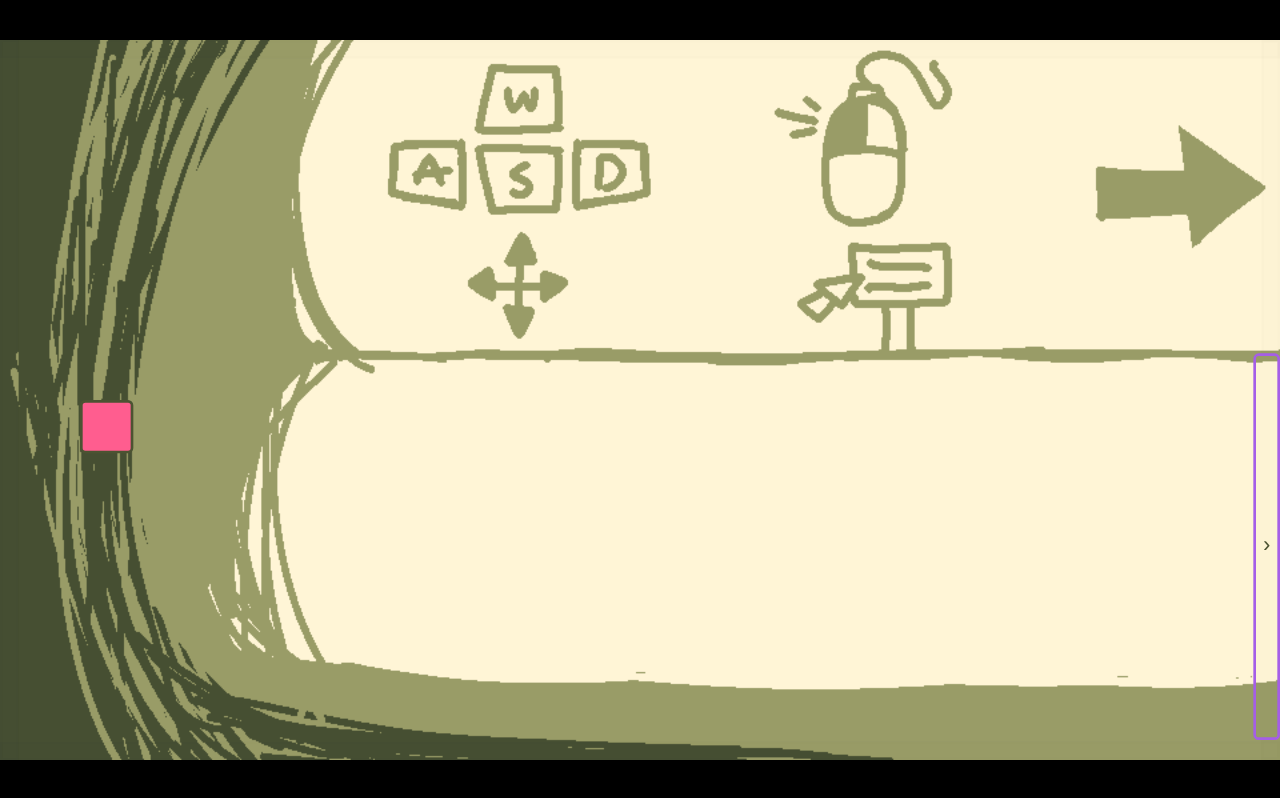
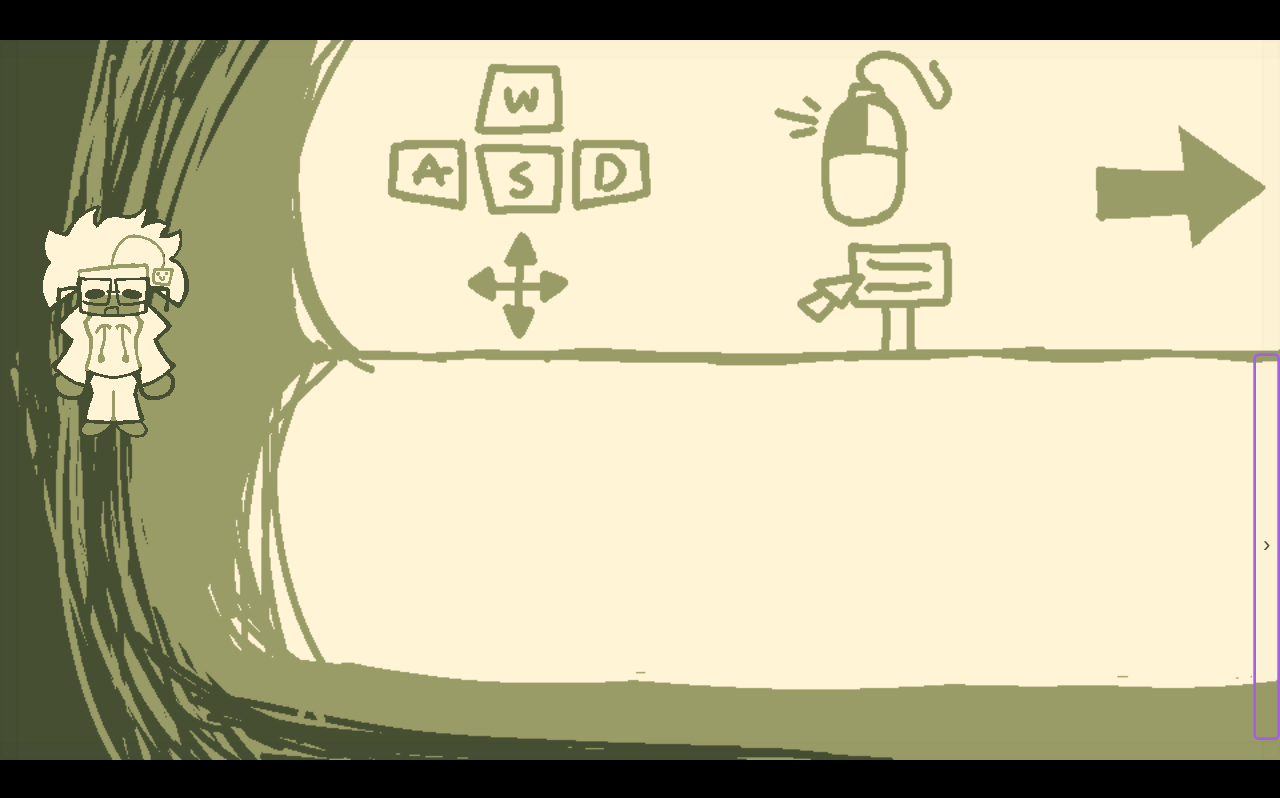
Before and after one commit to Garnixtyh/Portafolio_web, a plain HTML site: page index.html in a window 1280 px wide. Both pictures are taken after a click on the button "Proyectos". Drawn offline with Linux system fonts and the light colour scheme.

Commit message:
arreglo de hitbox :P

```diff
--- a/game.js
+++ b/game.js
@@ -27,8 +27,22 @@ let transitioning = false;
 
 let currentRoomId = 'tutorial';
 let currentRoom = null;
-let player = { x: 60, y: 270, w: 40, h: 40, speed: 7 };
+
+// w/h son la hitbox real (para colisiones). El tamaño visual del sprite es cosa del CSS, no de esto.
+let player = { x: 60, y: 270, w: 40, h: 40, speed: 7, dir: 'abajo', frame: 0, animTime: 0 };
 let playerEl = null;
+
+const PLAYER_SPRITE = {
+  src: 'assets/sprites/player_sprite-sheet.png',
+  frameWidth: 391,   // ancho real de cada frame en tu imagen
+  frameHeight: 555,  // alto real de cada frame en tu imagen
+  frameCount: 4,     // frames por columna (por animación)
+  frameDuration: 120, // ms que dura cada frame antes de pasar al siguiente
+  columnas: { abajo: 0, derecha: 1, izquierda: 2, arriba: 3 },
+  escala: 0.35,      // qué tan grande se ve el sprite en pantalla respecto a su tamaño real
+  offsetX: 0,        // ajuste manual en px: mové el sprite a la izquierda/derecha respecto a la hitbox
+  offsetY: 0         // ajuste manual en px: mové el sprite arriba/abajo respecto a la hitbox
+};
 
 function wall(x, y, w, h) {
   return `<div class="wall" data-x="${x}" data-y="${y}" data-w="${w}" data-h="${h}"></div>`;
@@ -214,14 +228,53 @@ function applyPositions() {
 function createPlayerEl() {
   playerEl = document.createElement('div');
   playerEl.className = 'player';
-  playerEl.style.width = player.w + 'px';
-  playerEl.style.height = player.h + 'px';
+  playerEl.style.backgroundImage = `url(${PLAYER_SPRITE.src})`;
+
+  const cols = Object.keys(PLAYER_SPRITE.columnas).length;
+  const spriteW = PLAYER_SPRITE.frameWidth * PLAYER_SPRITE.escala;
+  const spriteH = PLAYER_SPRITE.frameHeight * PLAYER_SPRITE.escala;
+  const sheetW = PLAYER_SPRITE.frameWidth * cols * PLAYER_SPRITE.escala;
+  const sheetH = PLAYER_SPRITE.frameHeight * PLAYER_SPRITE.frameCount * PLAYER_SPRITE.escala;
+
+  playerEl.style.width = spriteW + 'px';
+  playerEl.style.height = spriteH + 'px';
+  playerEl.style.backgroundSize = `${sheetW}px ${sheetH}px`;
+
   world.appendChild(playerEl);
 }
 
 function renderPlayer() {
-  playerEl.style.left = player.x + 'px';
-  playerEl.style.top = player.y + 'px';
+  const spriteW = PLAYER_SPRITE.frameWidth * PLAYER_SPRITE.escala;
+  const spriteH = PLAYER_SPRITE.frameHeight * PLAYER_SPRITE.escala;
+  const left = player.x + (player.w - spriteW) / 2 + PLAYER_SPRITE.offsetX;
+  const top = player.y + (player.h - spriteH) + PLAYER_SPRITE.offsetY;
+  playerEl.style.left = left + 'px';
+  playerEl.style.top = top + 'px';
+}
+
+function directionFromInput(dx, dy) {
+  if (dy < 0) return 'arriba';
+  if (dy > 0) return 'abajo';
+  if (dx < 0) return 'izquierda';
+  if (dx > 0) return 'derecha';
+  return player.dir;
+}
+
+function updatePlayerAnimation(dt, moving) {
+  if (moving) {
+    player.animTime += dt;
+    if (player.animTime >= PLAYER_SPRITE.frameDuration) {
+      player.animTime -= PLAYER_SPRITE.frameDuration;
+      player.frame = (player.frame + 1) % PLAYER_SPRITE.frameCount;
+    }
+  } else {
+    player.frame = 0;
+    player.animTime = 0;
+  }
+  const col = PLAYER_SPRITE.columnas[player.dir];
+  const offsetX = -col * PLAYER_SPRITE.frameWidth * PLAYER_SPRITE.escala;
+  const offsetY = -player.frame * PLAYER_SPRITE.frameHeight * PLAYER_SPRITE.escala;
+  playerEl.style.backgroundPosition = `${offsetX}px ${offsetY}px`;
 }
 
 function clamp(value, min, max) {
@@ -395,20 +448,29 @@ function checkInteractions() {
   });
 }
 
-function gameLoop() {
+let lastFrameTime = null;
+
+function gameLoop(now) {
+  const dt = lastFrameTime === null ? 16 : now - lastFrameTime;
+  lastFrameTime = now;
+
+  let moving = false;
   if (gameStarted && !dialogueActive && !modalOpen && !transitioning) {
     let dx = 0, dy = 0;
     if (pressedKeys.has('w')) dy -= player.speed;
     if (pressedKeys.has('s')) dy += player.speed;
     if (pressedKeys.has('a')) dx -= player.speed;
     if (pressedKeys.has('d')) dx += player.speed;
-    if (dx !== 0 || dy !== 0) {
+    moving = dx !== 0 || dy !== 0;
+    if (moving) {
+      player.dir = directionFromInput(dx, dy);
       tryMove(dx, dy);
       renderPlayer();
       updateCamera();
       checkInteractions();
     }
   }
+  if (playerEl) updatePlayerAnimation(dt, moving);
   requestAnimationFrame(gameLoop);
 }
 
--- a/style.css
+++ b/style.css
@@ -257,12 +257,9 @@ html, body {
 
 .player {
   position: absolute;
-  width: 40px;
-  height: 40px;
-  background: var(--rojo);
-  border: 2px solid var(--verde_oscuro);
-  border-radius: 4px;
-  z-index: 10;
+  background-repeat: no-repeat;
+  image-rendering: pixelated;
+  z-index: 2;
 }
 
 .wall {
```
